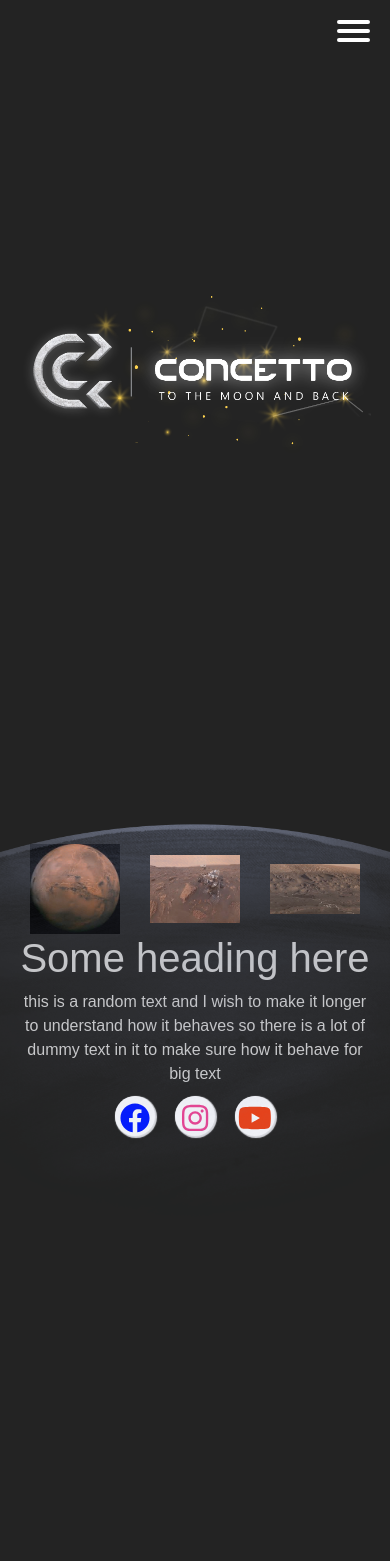
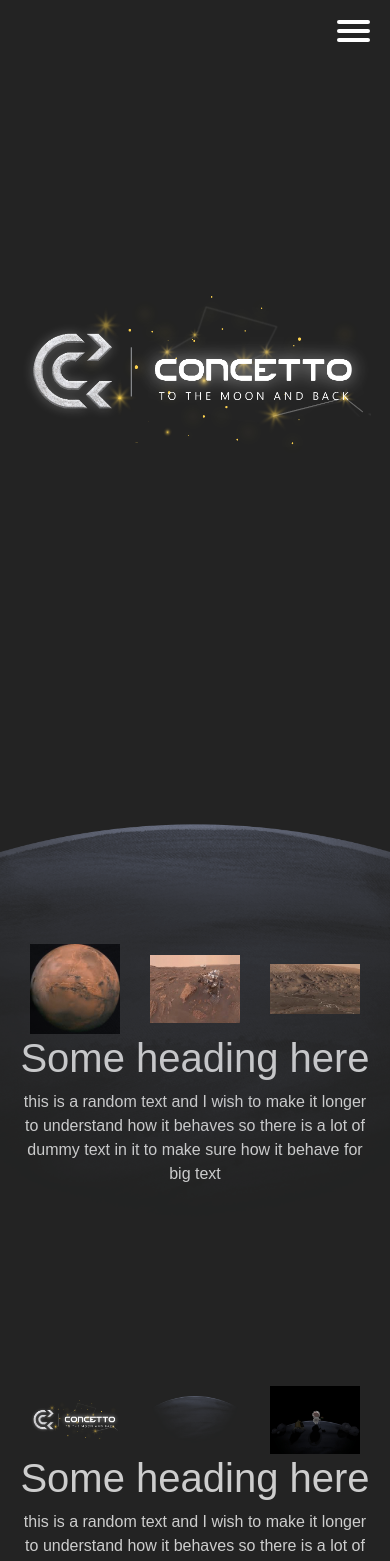
Before and after one commit to anu-shree/concetto_front, a React (Create React App) app: page /#/home in a window 390 px wide. Shown: the top 1561 px of the page. Before the commit the page ends 1142 px from the top, so only its background shows below. Built offline with nearby package versions, Linux system fonts and the light colour scheme; data requests are answered from the project's data file.

Commit message:
some changes done

```diff
--- a/src/components/Home/index.js
+++ b/src/components/Home/index.js
@@ -12,26 +12,38 @@ const styles = theme => ({
     justifyContent: "center",
     alignItems: "center",
   },
+  parallax: {
+    display: 'flex',
+    flexDirection: 'column',
+    justifyContent: 'center',
+    alignItems: 'center',
+  },
   moon: {
     display: "flex",
     zIndex: 200,
     height: "400px",
     bottom: 0,
-    position: "fixed"
+    position: "fixed",
   }
 });
 class Home extends Component {
   constructor(props) {
     super(props);
     this.state = {
-      offset: 45
+      offset: 45,
+      x: 0,
     };
   }
   componentDidMount() {
+    this.setState({ x: window.scrollY });
     window.addEventListener("scroll", this.handleScroll);
+    if(window.innerWidth> 600){
+      window.addEventListener('scroll',this.handleScroll1);
+    }
   }
   componentWillUnmount() {
-    window.addEventListener("scroll", this.handleScroll);
+    window.removeEventListener("scroll", this.handleScroll);
+    window.removeEventListener("scroll", this.handleScroll1);
   }
 
   handleScroll = event => {
@@ -50,9 +62,13 @@ class Home extends Component {
     }
   };
 
+  handleScroll1 = event => {
+    this.setState({x:window.scrollY});
+  }
+
   render() {
     const { showLogo, classes } = this.props;
-    const { offset } = this.state;
+    const { offset,x } = this.state;
     return (
       <div>
         <div className={classes.logo}>
@@ -71,7 +87,6 @@ class Home extends Component {
               width: "100vw"
             }}
           >
-            <Parallax image1="assets/download1.jpg" image2="assets/download2.jpg" image3="assets/download3.jpg" />
             <img
               src="./assets/moon_surface.png"
               className={classes.moon}
@@ -80,6 +95,10 @@ class Home extends Component {
             />
           </div>
         }
+            <div className={classes.parallax}>
+            <Parallax x={x} image1="assets/download1.jpg" image2="assets/download2.jpg" image3="assets/download3.jpg" />
+            <Parallax x={x} image1="assets/logo.png" image2="assets/moon_surface.png" image3="assets/index.jpeg" />
+            </div>
         <Footer />
       </div>
     );
--- a/src/components/parallax.js
+++ b/src/components/parallax.js
@@ -4,6 +4,9 @@ import { withStyles } from "@material-ui/core/styles";
 import classNames from 'classnames';
 
 const styles = theme => ({
+  container: {
+    margin: '100px',
+  },
   images:{
     display: 'flex',
     justifyContent: 'center',
@@ -54,31 +57,35 @@ const styles = theme => ({
   },
 });
 class Parallax extends React.Component {
-  componentDidMount(){
-    if(window.innerWidth> 600){
-    window.addEventListener('scroll',this.handleScroll);
-    }
+  // handleScroll = () => {
+  //   var x=window.scrollY;
+  //   var $image1 = document.getElementByClassName('image1')[0];
+  //   $image1.style.transform = 'translateY(-' + x/8 + 'px)';
+
+  //   var $image2= document.getElementByClassName('image2')[0];
+  //   $image2.style.transform = 'translateY(' + x/16 + 'px)';
+
+  //   var $image3 = document.getElementByClassName('image3')[0];
+  //   $image3.style.transform = 'translateY(-' + x/4 + 'px)';
+  // }
+  constructor(props) {
+    super(props);
+    this.parent = React.createRef();
+    this.parentOffsetTop = 0;
   }
-  handleScroll = () => {
-    var x=window.scrollY;
-    var $image1 = document.getElementById('image1');
-    $image1.style.transform = 'translateY(-' + x/8 + 'px)';
-
-    var $image2= document.getElementById('image2');
-    $image2.style.transform = 'translateY(' + x/16 + 'px)';
-
-    var $image3 = document.getElementById('image3');
-    $image3.style.transform = 'translateY(-' + x/4 + 'px)';
+  componentDidMount() {
+    this.parentOffsetTop = this.parent.current.getBoundingClientRect().top;
+    // console.log(this.parentOffsetTop);
   }
   render() {
-    const { classes,image1,image2,image3 } = this.props;
+    const { classes,image1,image2,image3,x } = this.props;
     return (
-    <div className="container">
+    <div className={classNames(classes.container,"container")}>
      <div className="row">
-       <div className={(window.innerWidth>600)?classNames(classes.images,"col-6"):"col-12"}>
-         <img src={image1} alt="Loading..." className={(window.innerWidth>600)?classNames(classes.image1,"col-offset-2 col-8 col-md-2"):classNames(classes.image1M,"col-4")} id="image1"/>
-         <img src={image2} alt="Loading..." className={(window.innerWidth>600)?classNames(classes.image2,"col-offset-2 col-8 col-md-3"):classNames(classes.image2M,"col-4")} id="image2"/>
-         <img src={image3} alt="Loading..." className={(window.innerWidth>600)?classNames(classes.image3,"col-offset-2 col-8 col-md-2"):classNames(classes.image3M,"col-4")} id="image3"/>
+       <div ref={this.parent} className={(window.innerWidth>600)?classNames(classes.images,"col-6"):"col-12"}>
+         <img style={(window.innerWidth> 600)?{ transform: `translateY(${(this.parentOffsetTop-x)/8}px)`}: null } src={image1} alt="Loading..." className={(window.innerWidth>600)?classNames(classes.image1,"col-offset-2 col-8 col-md-2","image1"):classNames(classes.image1M,"col-4")} />
+         <img style={(window.innerWidth> 600)?{ transform: `translateY(${(this.parentOffsetTop+x)/16}px)` }: null} src={image2} alt="Loading..." className={(window.innerWidth>600)?classNames(classes.image2,"col-offset-2 col-8 col-md-3","image2"):classNames(classes.image2M,"col-4")} />
+         <img style={(window.innerWidth> 600)?{ transform: `translateY(${(this.parentOffsetTop-x)/4}px)` }: null} src={image3} alt="Loading..." className={(window.innerWidth>600)?classNames(classes.image3,"col-offset-2 col-8 col-md-2","image3"):classNames(classes.image3M,"col-4")} />
        </div>
        <div className={(window.innerWidth>600)?classNames(classes.text,"col-12 col-md-3"):classNames("col-12 col-md-3")} style={{textAlign:'center',}}>
         <h1>Some heading here</h1>
```
